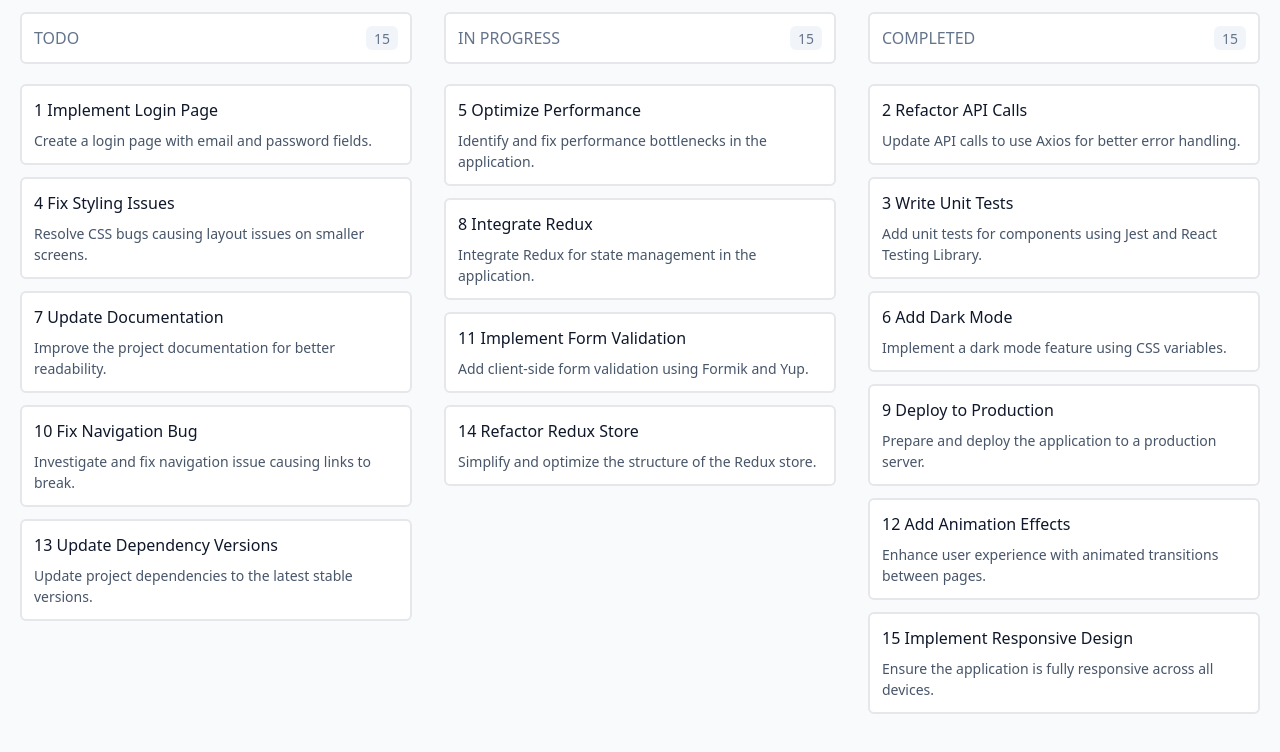
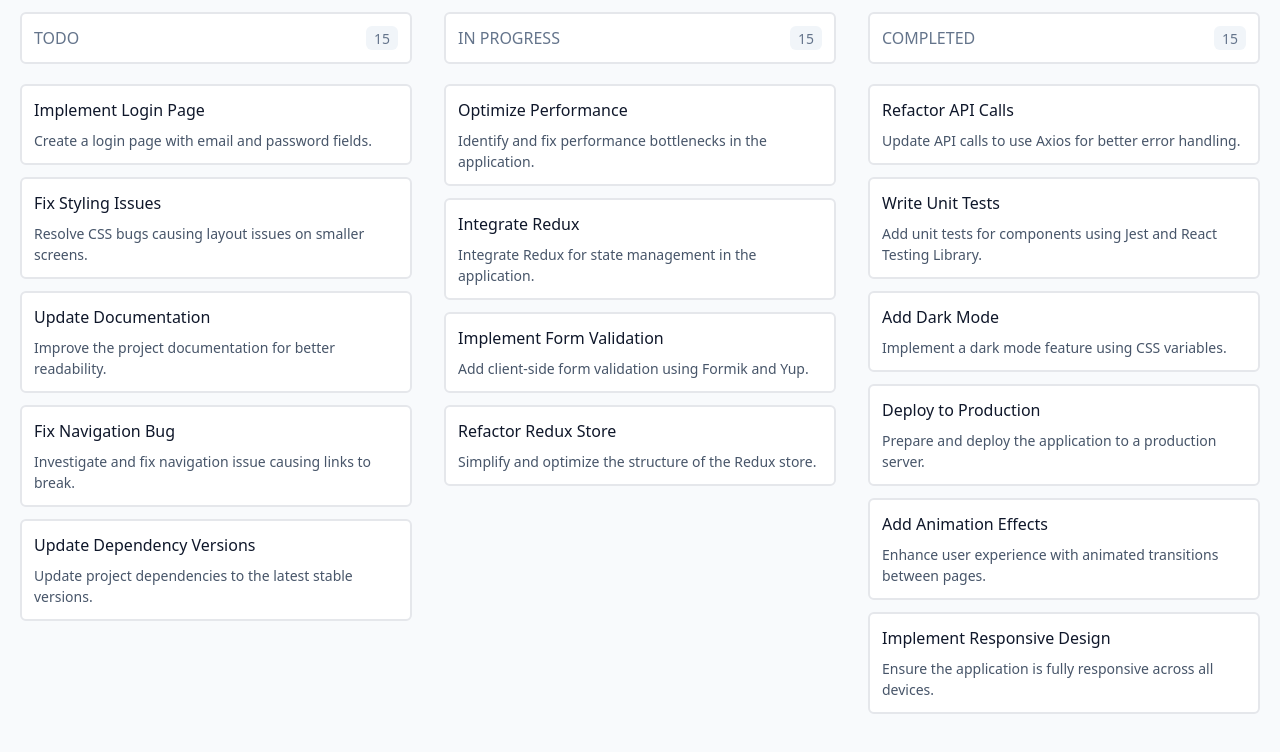
Before and after one commit to yowger/drop-notes, a React (Vite) app: page / in a window 1280 px wide. Shown: the top 752 px of the page. Built offline with nearby package versions, Linux system fonts and the light colour scheme.

Commit message:
added motion style to notes

```diff
--- a/package.json
+++ b/package.json
@@ -12,6 +12,7 @@
   },
   "dependencies": {
     "axios": "^1.6.7",
+    "framer-motion": "^11.0.5",
     "json-server": "^1.0.0-alpha.23",
     "react": "^18.2.0",
     "react-dom": "^18.2.0",
--- a/src/pages/Home/components/Note.tsx
+++ b/src/pages/Home/components/Note.tsx
@@ -19,7 +19,7 @@ export default function Note({ note, handleDragStart }: INoteProps) {
         >
             <div>
                 <h1 className="text-base mb-2 font-medium text-slate-900">
-                    {note.id} {note.title}
+                    {note.title}
                 </h1>
             </div>
 
--- a/src/pages/Home/components/NoteWithIndicator.tsx
+++ b/src/pages/Home/components/NoteWithIndicator.tsx
@@ -2,6 +2,7 @@ import Note from "./Note"
 import NoteDropIndicator from "./NoteDropIndicator"
 
 import type { INote } from "../types/note"
+import { motion } from "framer-motion"
 
 interface INoteWithIndicatorProps {
     note: INote
@@ -18,7 +19,9 @@ export default function NoteWithIndicator({
     return (
         <div>
             <NoteDropIndicator id={note.id} noteStatus={note.status} />
-            <Note note={note} handleDragStart={handleDragStart} />
+            <motion.div layout layoutId={note.id}>
+                <Note note={note} handleDragStart={handleDragStart} />
+            </motion.div>
         </div>
     )
 }
```
Also changed, not shown: 1 other file (tests, documents, lock files or other folders).
